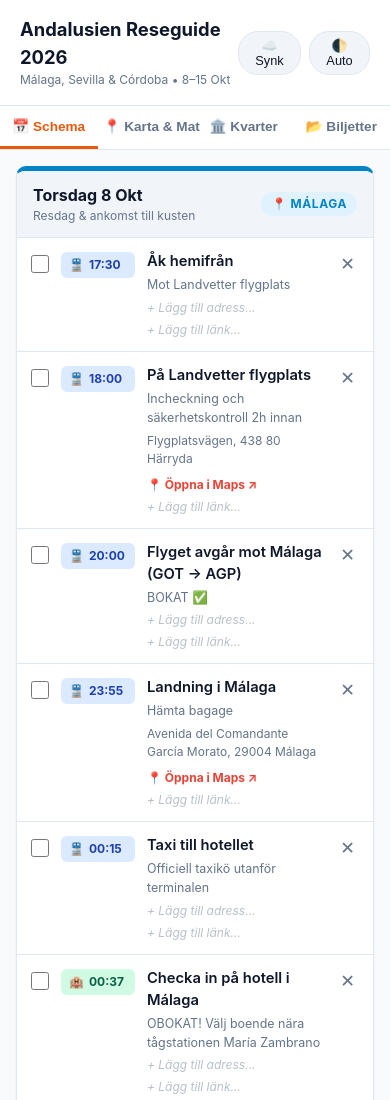
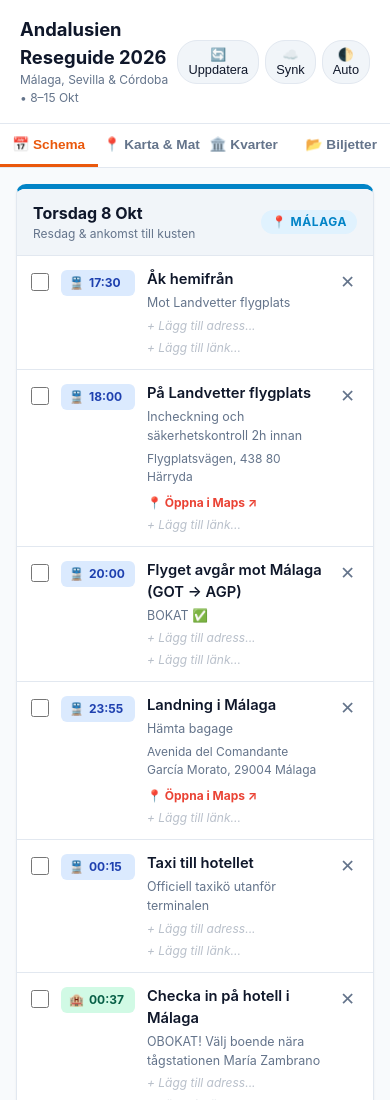
Before and after one commit to jonas9307/andalusien-2026, a plain HTML site: page index.html in a window 390 px wide. Shown: the top 1100 px of the page. Drawn offline with nearby package versions, Linux system fonts and the light colour scheme.

Commit message:
Update index.html med uppdatera knapp

```diff
--- a/index.html
+++ b/index.html
@@ -140,17 +140,23 @@
     .header-actions {
       display: flex;
       align-items: center;
-      gap: 8px;
+      gap: 6px;
     }
 
     .theme-toggle-btn {
       background: var(--surface-subtle);
       border: 1px solid var(--border);
       color: var(--text);
-      padding: 6px 12px;
+      padding: 6px 10px;
       border-radius: 20px;
       font-size: 0.8rem;
       cursor: pointer;
+      display: inline-flex;
+      align-items: center;
+      gap: 4px;
+    }
+    .theme-toggle-btn:hover {
+      border-color: var(--primary);
     }
 
     .nav-tabs {
@@ -561,6 +567,8 @@
       <p id="tripDates">Málaga, Sevilla & Córdoba • 8–15 Okt</p>
     </div>
     <div class="header-actions">
+      <!-- UPPDATERA-KNAPPEN SOM HÄMTAR SENASTE FRÅN MOLNET UTAN CACHE -->
+      <button class="theme-toggle-btn" id="refreshBtn" onclick="forceRefreshData()" title="Hämta senaste versionen från GitHub">🔄 Uppdatera</button>
       <button class="theme-toggle-btn" onclick="openGithubModal()" title="GitHub Synkinställningar">☁️ Synk</button>
       <button class="theme-toggle-btn" onclick="cycleTheme()" id="themeBtn">🌓 Auto</button>
     </div>
@@ -665,6 +673,7 @@
     let tripData = null;
     let leafletMap = null;
     let hasUnsavedChanges = false;
+    const STORAGE_KEY = "andalusien_trip_data_v10";
 
     const DEFAULT_DOCS = [
       { id: "doc-1", title: "Tåg: Sevilla ➔ Málaga T/R", filename: "sevilla-malaga-train-tur-och-retur.pdf", color: "#0284c7" },
@@ -681,7 +690,7 @@
       food:        { label: "Mat & Dryck", icon: "🥘", class: "cat-food" },
       sight:       { label: "Sevärdhet", icon: "🏛", class: "cat-sight" },
       hotel:       { label: "Hotell", icon: "🏨", class: "cat-hotel" },
-      chill:       { label: "Relax", icon: "☀️", class: "cat-chill" },
+      chill:       { label: "Relax", icon: "☀️️", class: "cat-chill" },
       placeholder: { label: "Öppet", icon: "⏳", class: "cat-placeholder" }
     };
 
@@ -690,7 +699,7 @@
       document.documentElement.setAttribute("data-theme", theme);
       const btn = document.getElementById("themeBtn");
       if (theme === "dark") btn.innerHTML = "🌙 Mörkt";
-      else if (theme === "light") btn.innerHTML = "☀️ Ljust";
+      else if (theme === "light") btn.innerHTML = "☀️️ Ljust";
       else btn.innerHTML = "🌓 Auto";
       localStorage.setItem("theme_mode", theme);
     }
@@ -739,10 +748,44 @@
       day.items.sort((a, b) => getTimeWeight(a.time) - getTimeWeight(b.time));
     }
 
-    // ÄNDRINGSHANTERING & MOLNSYNC (METOD 3)
+    // TVINGAD HÄMTNING AV SENASTE DATA FRÅN GITHUB / SERVERN (Kringgår all cache)
+    async function forceRefreshData() {
+      const btn = document.getElementById("refreshBtn");
+      if (btn) btn.innerText = "⏳ Hämtar...";
+
+      try {
+        // Tidsstämpel + no-store tvingar webbläsaren och GitHub Pages att skicka helt färsk data
+        const res = await fetch("data.json?t=" + Date.now(), {
+          cache: "no-store",
+          headers: { "Cache-Control": "no-cache" }
+        });
+
+        if (!res.ok) throw new Error("Kunde inte nå data.json");
+
+        tripData = await res.json();
+        tripData.days.forEach(sortDayItems);
+
+        // Skriver över mobilens gamla lokala minne
+        localStorage.setItem(STORAGE_KEY, JSON.stringify(tripData));
+        hasUnsavedChanges = false;
+        document.getElementById("saveBanner").classList.remove("active");
+
+        renderApp();
+
+        if (btn) {
+          btn.innerText = "✅ Uppdaterad!";
+          setTimeout(() => { btn.innerText = "🔄 Uppdatera"; }, 2000);
+        }
+      } catch (err) {
+        alert("Kunde inte hämta senaste versionen: " + err.message);
+        if (btn) btn.innerText = "🔄 Uppdatera";
+      }
+    }
+
+    // ÄNDRINGSHANTERING & MOLNSYNC
     function markUnsaved() {
       hasUnsavedChanges = true;
-      localStorage.setItem("andalusien_trip_data_v9", JSON.stringify(tripData));
+      localStorage.setItem(STORAGE_KEY, JSON.stringify(tripData));
       const banner = document.getElementById("saveBanner");
       const text = document.getElementById("saveBannerText");
       const btn = document.getElementById("saveBtnAction");
@@ -804,7 +847,6 @@
       btn.innerText = "Sparar...";
 
       try {
-        // 1. Hämta befintlig SHA för data.json
         const getUrl = `https://api.github.com/repos/${owner}/${repo}/contents/data.json`;
         const getRes = await fetch(getUrl, {
           headers: {
@@ -820,11 +862,9 @@
         const getData = await getRes.json();
         const currentSha = getData.sha;
 
-        // 2. Skapa uppdaterat JSON-innehåll och koda till Base64
         const contentStr = JSON.stringify(tripData, null, 2);
         const base64Content = utf8ToBase64(contentStr);
 
-        // 3. Skicka PUT-request för att skriva över data.json på GitHub
         const putRes = await fetch(getUrl, {
           method: "PUT",
           headers: {
@@ -861,8 +901,6 @@
 
     async function loadData() {
       applyTheme(getStoredTheme());
-
-      const STORAGE_KEY = "andalusien_trip_data_v9";
       const localSaved = localStorage.getItem(STORAGE_KEY);
 
       if (localSaved) {
@@ -870,15 +908,7 @@
         tripData.days.forEach(sortDayItems);
         renderApp();
       } else {
-        try {
-          const res = await fetch("data.json");
-          tripData = await res.json();
-          tripData.days.forEach(sortDayItems);
-          renderApp();
-        } catch (err) {
-          document.getElementById("scheduleContainer").innerHTML =
-            "<p style='padding:20px; color:var(--text-muted);'>Kunde inte ladda <code>data.json</code> automatiskt.<br>Starta servern från terminalen med <code>python3 -m http.server 8000</code>.</p>";
-        }
+        await forceRefreshData();
       }
     }
 
@@ -1094,7 +1124,6 @@
       });
     }
 
-    // DOKUMENT & BILJETTER
     function getFileHref(filename) {
       let f = filename.trim();
       if (f.startsWith('http://') || f.startsWith('https://')) return f;
```
